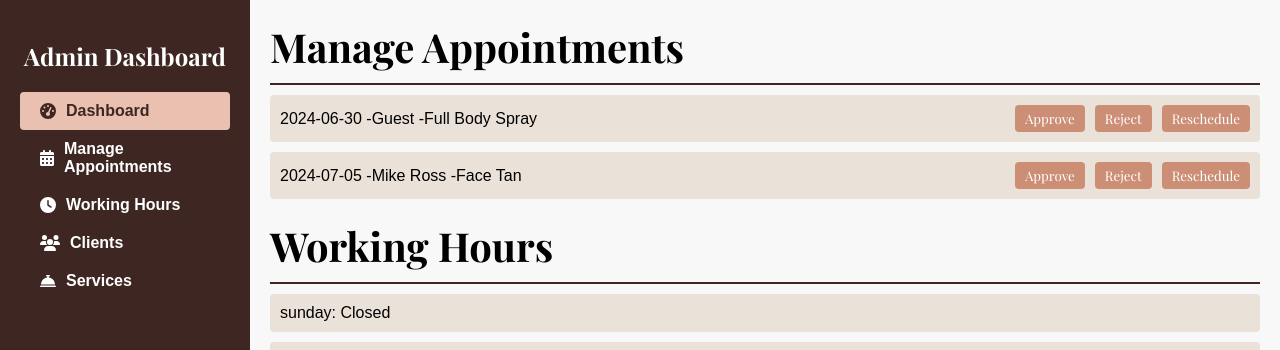
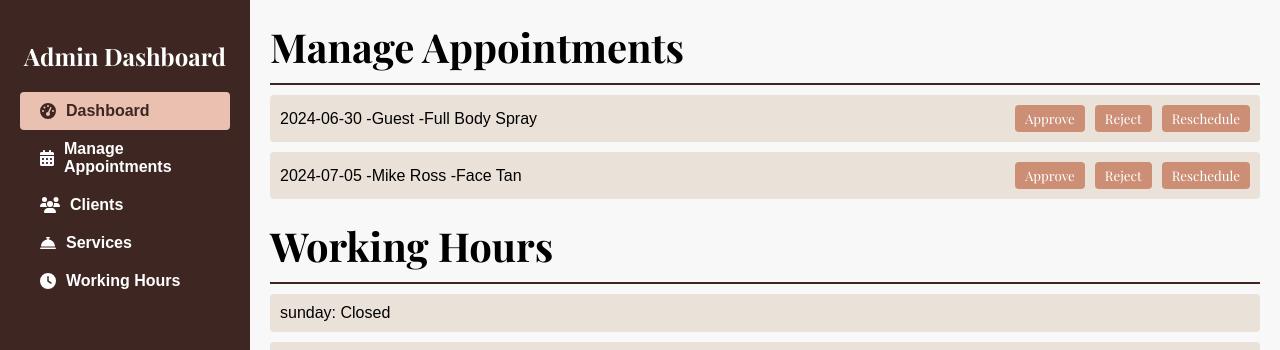
Before and after one commit to grantrisk/coastal-glo-mobile, a Next.js app: page /admin in a window 1280 px wide. Shown: the top 350 px of the page. Built offline with nearby package versions, Linux system fonts and the light colour scheme; no server answers; sample sign-in values are in the browser's storage.

Commit message:
feat: reorder li elements on admin layout

```diff
--- a/app/(admin)/layout.tsx
+++ b/app/(admin)/layout.tsx
@@ -72,15 +72,6 @@ export default function AdminLayout({
                 <FontAwesomeIcon icon={faCalendarAlt} /> Manage Appointments
               </li>
             </Link>
-            <Link href={"/admin/workinghours"} prefetch>
-              <li
-                className={
-                  pathname === "/admin/workinghours" ? styles.activeLink : ""
-                }
-              >
-                <FontAwesomeIcon icon={faClock} /> Working Hours
-              </li>
-            </Link>
             <Link href={"/admin/clients"} prefetch>
               <li
                 className={
@@ -99,6 +90,15 @@ export default function AdminLayout({
                 <FontAwesomeIcon icon={faConciergeBell} /> Services
               </li>
             </Link>
+            <Link href={"/admin/workinghours"} prefetch>
+              <li
+                className={
+                  pathname === "/admin/workinghours" ? styles.activeLink : ""
+                }
+              >
+                <FontAwesomeIcon icon={faClock} /> Working Hours
+              </li>
+            </Link>
           </ul>
           <button onClick={handleSignOut} className={styles.button}>
             <FontAwesomeIcon icon={faSignOutAlt} /> Sign Out
```
